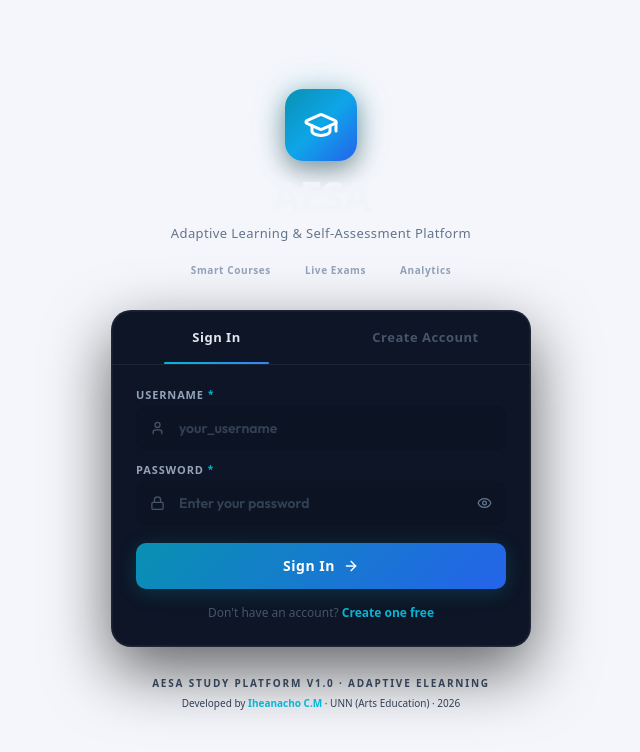
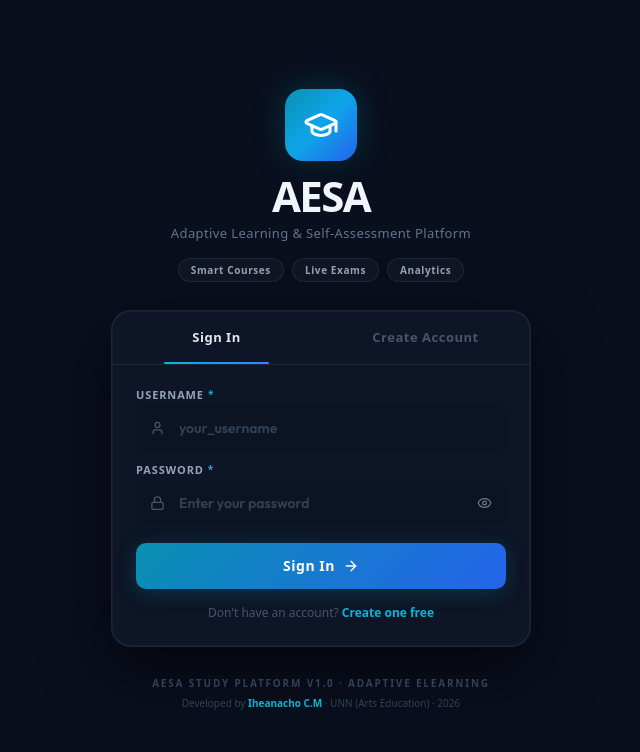
Before and after one commit to IHEANACHO-prog/AesaStudyApp, a React (Vite) app in the folder Typescript-react Frontend/app/: page /login in a window 1280 px wide. Shown: the top 752 px of the page, without its empty margins (319-959 px from the left). Built offline with nearby package versions, Linux system fonts and the light colour scheme.

Commit message:
Fix: Resolved 1 AESA-STUDY white bg bug (AuthPage)

```diff
--- a/Typescript-react Frontend/app/src/index.css
+++ b/Typescript-react Frontend/app/src/index.css
@@ -879,3 +879,8 @@ svg, img, video, canvas, input, textarea, select,
 .aesa-skeleton {
   transition: none !important;
 }
+/* index.css — add these lines */
+html, body, #root {
+  background-color: #0a0f1e;
+  min-height: 100%;
+}
```
